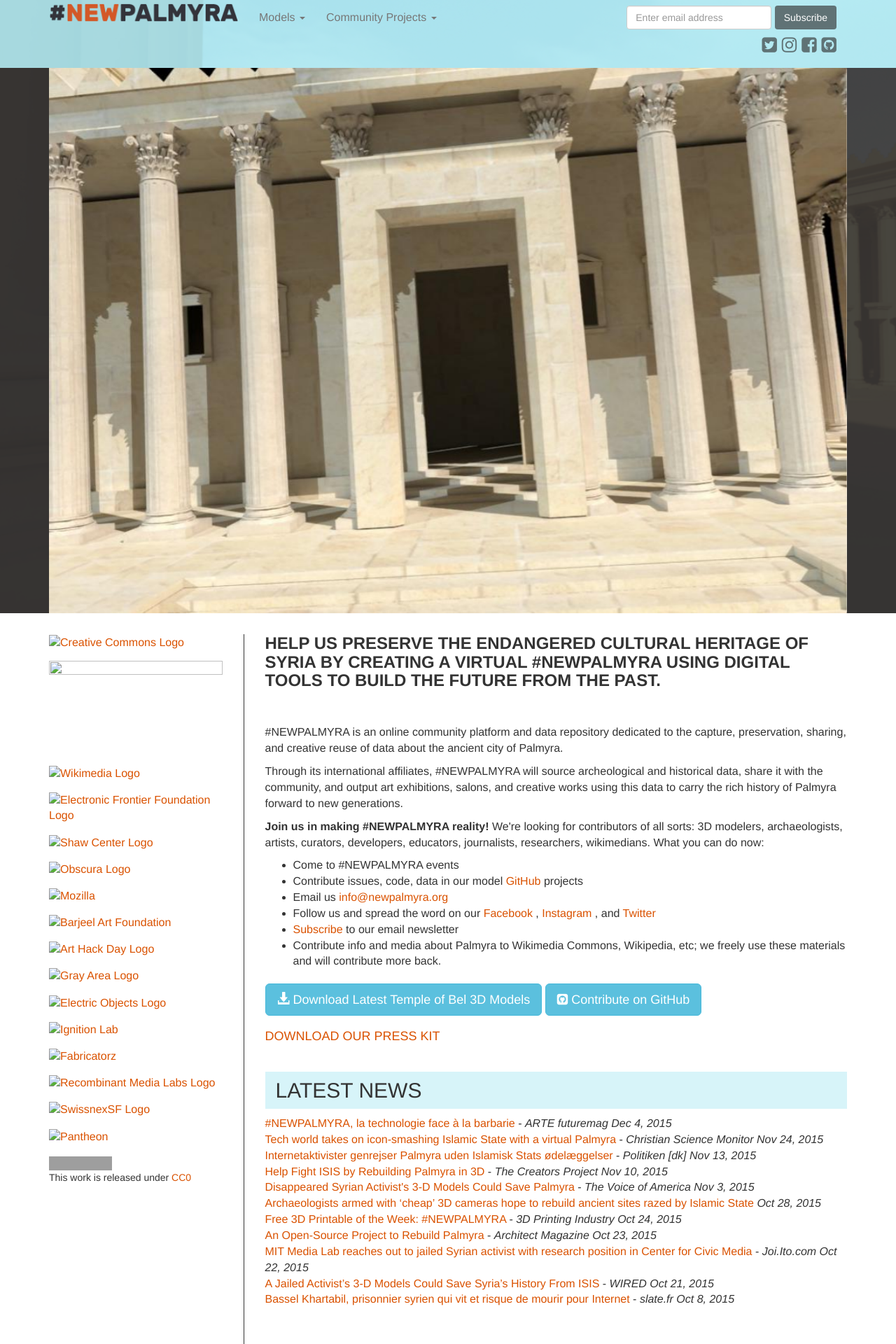
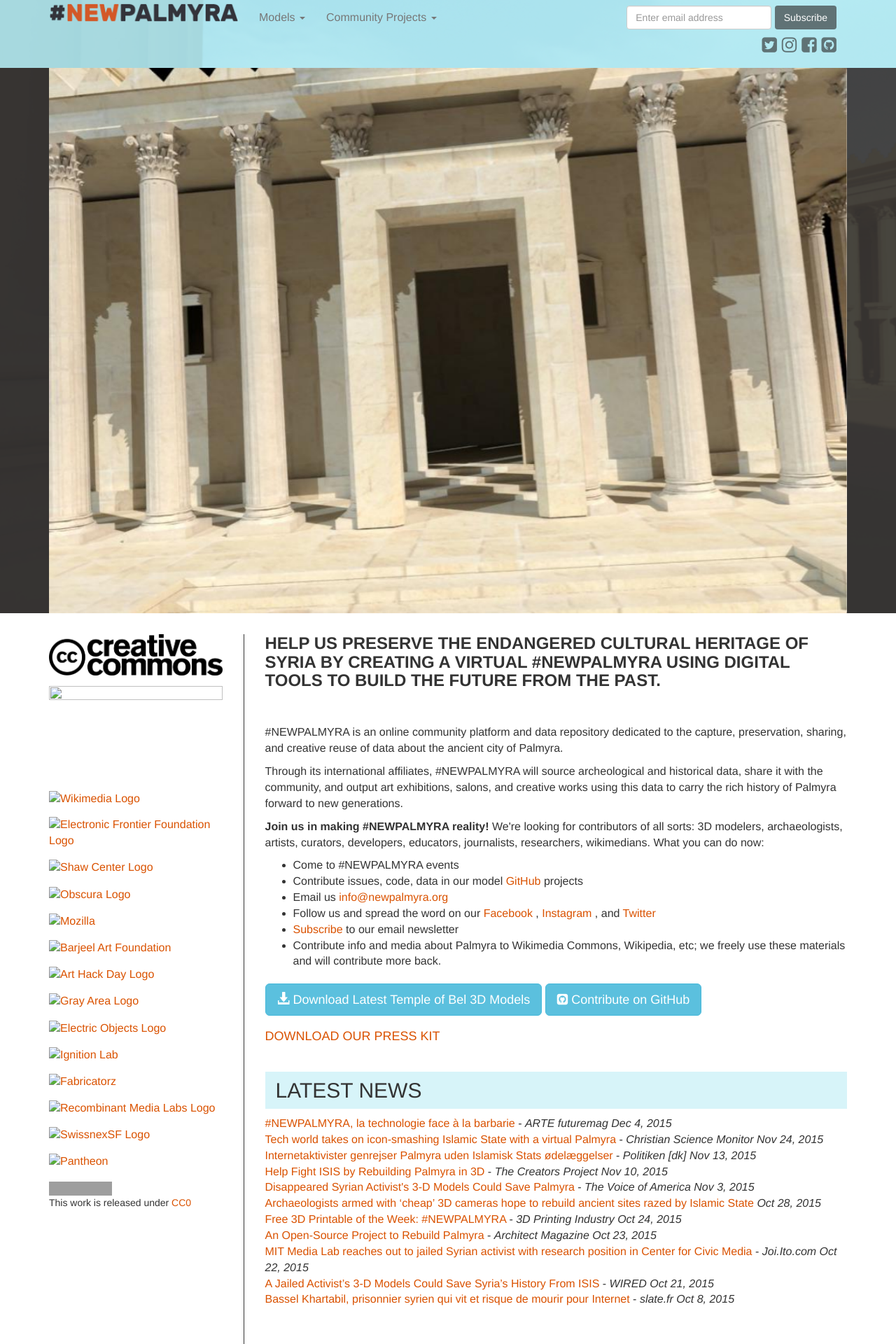
Before and after one commit to YasserMustafa/newpalmyra.org, a Jekyll site: the page built from index.html, in a window 1280 px wide. Shown: the top 1920 px of the page at 70% size. Built offline with Jekyll 4.4.1, drawn with Linux system fonts in a browser that asks for light colours; nearby versions of some CDN libraries; grey boxes are pictures that could not be loaded.

Commit message:
fixed broken affiliate list images

```diff
--- a/_includes/affiliate-list.html
+++ b/_includes/affiliate-list.html
@@ -9,7 +9,7 @@
                       <div class="views-field views-field-field-logo">
                         <div class="field-content">
                           <a href="http://creativecommons.org/">
-                            <img typeof="foaf:Image" src="/sites/default/files/cc.logo_.large_.png" width="1010" height="241" alt="Creative Commons Logo" title="Creative Commons" />
+                            <img typeof="foaf:Image" src="/sites/default/files/images/affiliate_list/cc.logo_.large_.png" width="1010" height="241" alt="Creative Commons Logo" title="Creative Commons" />
                           </a>
                         </div>
                       </div>
@@ -17,7 +17,7 @@
                     <li class="views-row views-row-2 views-row-even">
                       <div class="views-field views-field-field-logo">
                         <div class="field-content">
-                          <img typeof="foaf:Image" src="/sites/default/files/affiliate_list/media_lab_logo_website_300dpi.png" width="675" height="365" />
+                          <img typeof="foaf:Image" src="/sites/default/files/images/affiliate_list/affiliate_list/media_lab_logo_website_300dpi.png" width="675" height="365" />
                         </div>
                       </div>
                     </li>
@@ -25,7 +25,7 @@
                       <div class="views-field views-field-field-logo">
                         <div class="field-content">
                           <a href="https://commons.wikimedia.org">
-                            <img typeof="foaf:Image" src="/sites/default/files/affiliate_list/Wikimedia-logo.png" width="600" height="600" alt="Wikimedia Logo" title="Wikimedia" />
+                            <img typeof="foaf:Image" src="/sites/default/files/images/affiliate_list/affiliate_list/Wikimedia-logo.png" width="600" height="600" alt="Wikimedia Logo" title="Wikimedia" />
                           </a>
                         </div>
                       </div>
@@ -34,7 +34,7 @@
                       <div class="views-field views-field-field-logo">
                         <div class="field-content">
                           <a href="https://www.eff.org/">
-                            <img typeof="foaf:Image" src="/sites/default/files/affiliate_list/eff-logo-name.png" width="414" height="54" alt="Electronic Frontier Foundation Logo" title="Electronic Frontier Foundation" />
+                            <img typeof="foaf:Image" src="/sites/default/files/images/affiliate_list/affiliate_list/eff-logo-name.png" width="414" height="54" alt="Electronic Frontier Foundation Logo" title="Electronic Frontier Foundation" />
                           </a>
                         </div>
                       </div>
@@ -43,7 +43,7 @@
                       <div class="views-field views-field-field-logo">
                         <div class="field-content">
                           <a href="http://www.scm.cityu.edu.hk/">
-                            <img typeof="foaf:Image" src="/sites/default/files/affiliate_list/scm-logo.png" width="548" height="434" alt="Shaw Center Logo" title="Shaw Center" />
+                            <img typeof="foaf:Image" src="/sites/default/files/images/affiliate_list/affiliate_list/scm-logo.png" width="548" height="434" alt="Shaw Center Logo" title="Shaw Center" />
                           </a>
                         </div>
                       </div>
@@ -52,7 +52,7 @@
                       <div class="views-field views-field-field-logo">
                         <div class="field-content">
                           <a href="http://obscuradigital.com/">
-                            <img typeof="foaf:Image" src="/sites/default/files/affiliate_list/obscura.png" width="999" height="146" alt="Obscura Logo" title="Obscura" />
+                            <img typeof="foaf:Image" src="/sites/default/files/images/affiliate_list/affiliate_list/obscura.png" width="999" height="146" alt="Obscura Logo" title="Obscura" />
                           </a>
                         </div>
                       </div>
@@ -61,7 +61,7 @@
                       <div class="views-field views-field-field-logo">
                         <div class="field-content">
                           <a href="https://www.mozilla.org">
-                            <img typeof="foaf:Image" src="/sites/default/files/affiliate_list/mozilla-logo-100261528-large.png" width="465" height="200" alt="Mozilla" title="Mozilla" />
+                            <img typeof="foaf:Image" src="/sites/default/files/images/affiliate_list/affiliate_list/mozilla-logo-100261528-large.png" width="465" height="200" alt="Mozilla" title="Mozilla" />
                           </a>
                         </div>
                       </div>
@@ -70,7 +70,7 @@
                       <div class="views-field views-field-field-logo">
                         <div class="field-content">
                           <a href="http://www.barjeelartfoundation.org/">
-                            <img typeof="foaf:Image" src="/sites/default/files/affiliate_list/Barjeel_Logo.png" width="418" height="727" alt="Barjeel Art Foundation" title="Barjeel Art Foundation" />
+                            <img typeof="foaf:Image" src="/sites/default/files/images/affiliate_list/affiliate_list/Barjeel_Logo.png" width="418" height="727" alt="Barjeel Art Foundation" title="Barjeel Art Foundation" />
                           </a>
                         </div>
                       </div>
@@ -79,7 +79,7 @@
                       <div class="views-field views-field-field-logo">
                         <div class="field-content">
                           <a href="http://www.arthackday.net/">
-                            <img typeof="foaf:Image" src="/sites/default/files/affiliate_list/AHD%20logo.png" width="320" height="320" alt="Art Hack Day Logo" title="Art Hack Day Logo" />
+                            <img typeof="foaf:Image" src="/sites/default/files/images/affiliate_list/affiliate_list/AHD%20logo.png" width="320" height="320" alt="Art Hack Day Logo" title="Art Hack Day Logo" />
                           </a>
                         </div>
                       </div>
@@ -88,7 +88,7 @@
                       <div class="views-field views-field-field-logo">
                         <div class="field-content">
                           <a href="http://grayarea.org/">
-                            <img typeof="foaf:Image" src="/sites/default/files/affiliate_list/ga-banner-logo-left-gray.png" width="2354" height="474" alt="Gray Area Logo" title="Gray Area" />
+                            <img typeof="foaf:Image" src="/sites/default/files/images/affiliate_list/affiliate_list/ga-banner-logo-left-gray.png" width="2354" height="474" alt="Gray Area Logo" title="Gray Area" />
                           </a>
                         </div>
                       </div>
@@ -97,7 +97,7 @@
                       <div class="views-field views-field-field-logo">
                         <div class="field-content">
                           <a href="https://www.electricobjects.com/">
-                            <img typeof="foaf:Image" src="/sites/default/files/affiliate_list/eo-logo.png" width="1018" height="154" alt="Electric Objects Logo" title="Electric Objects" />
+                            <img typeof="foaf:Image" src="/sites/default/files/images/affiliate_list/affiliate_list/eo-logo.png" width="1018" height="154" alt="Electric Objects Logo" title="Electric Objects" />
                           </a>
                         </div>
                       </div>
@@ -106,7 +106,7 @@
                       <div class="views-field views-field-field-logo">
                         <div class="field-content">
                           <a href="http://michaelsturtz.com/stanford-ci-lab/">
-                            <img typeof="foaf:Image" src="/sites/default/files/affiliate_list/stanford-cil.png" width="1010" height="227" alt="Ignition Lab" title="Ignition Lab" />
+                            <img typeof="foaf:Image" src="/sites/default/files/images/affiliate_list/affiliate_list/stanford-cil.png" width="1010" height="227" alt="Ignition Lab" title="Ignition Lab" />
                           </a>
                         </div>
                       </div>
@@ -115,7 +115,7 @@
                       <div class="views-field views-field-field-logo">
                         <div class="field-content">
                           <a href="http://fabricatorz.com/">
-                            <img typeof="foaf:Image" src="/sites/default/files/affiliate_list/Fabricatorz-type.png" width="2398" height="193" alt="Fabricatorz" title="Fabricatorz" />
+                            <img typeof="foaf:Image" src="/sites/default/files/images/affiliate_list/affiliate_list/Fabricatorz-type.png" width="2398" height="193" alt="Fabricatorz" title="Fabricatorz" />
                           </a>
                         </div>
                       </div>
@@ -124,7 +124,7 @@
                       <div class="views-field views-field-field-logo">
                         <div class="field-content">
                           <a href="http://www.rml-cinechamber.org/">
-                            <img typeof="foaf:Image" src="/sites/default/files/affiliate_list/cinechamber_logo.png" width="168" height="218" alt="Recombinant Media Labs Logo" title="Recombinant Media Labs" />
+                            <img typeof="foaf:Image" src="/sites/default/files/images/affiliate_list/affiliate_list/cinechamber_logo.png" width="168" height="218" alt="Recombinant Media Labs Logo" title="Recombinant Media Labs" />
                           </a>
                         </div>
                       </div>
@@ -133,7 +133,7 @@
                       <div class="views-field views-field-field-logo">
                         <div class="field-content">
                           <a href="http://www.swissnexsanfrancisco.org/">
-                            <img typeof="foaf:Image" src="/sites/default/files/affiliate_list/SFO_L_RGB_4C.png" width="377" height="104" alt="SwissnexSF Logo" title="SwissnexSF" />
+                            <img typeof="foaf:Image" src="/sites/default/files/images/affiliate_list/affiliate_list/SFO_L_RGB_4C.png" width="377" height="104" alt="SwissnexSF Logo" title="SwissnexSF" />
                           </a>
                         </div>
                       </div>
@@ -142,7 +142,7 @@
                       <div class="views-field views-field-field-logo">
                         <div class="field-content">
                           <a href="https://pantheon.io/">
-                            <img typeof="foaf:Image" src="/sites/default/files/affiliate_list/Pantheon_Tag_YellowBlack.png" width="425" height="150" alt="Pantheon" title="Pantheon" />
+                            <img typeof="foaf:Image" src="/sites/default/files/images/affiliate_list/affiliate_list/Pantheon_Tag_YellowBlack.png" width="425" height="150" alt="Pantheon" title="Pantheon" />
                           </a>
                         </div>
                       </div>
```
